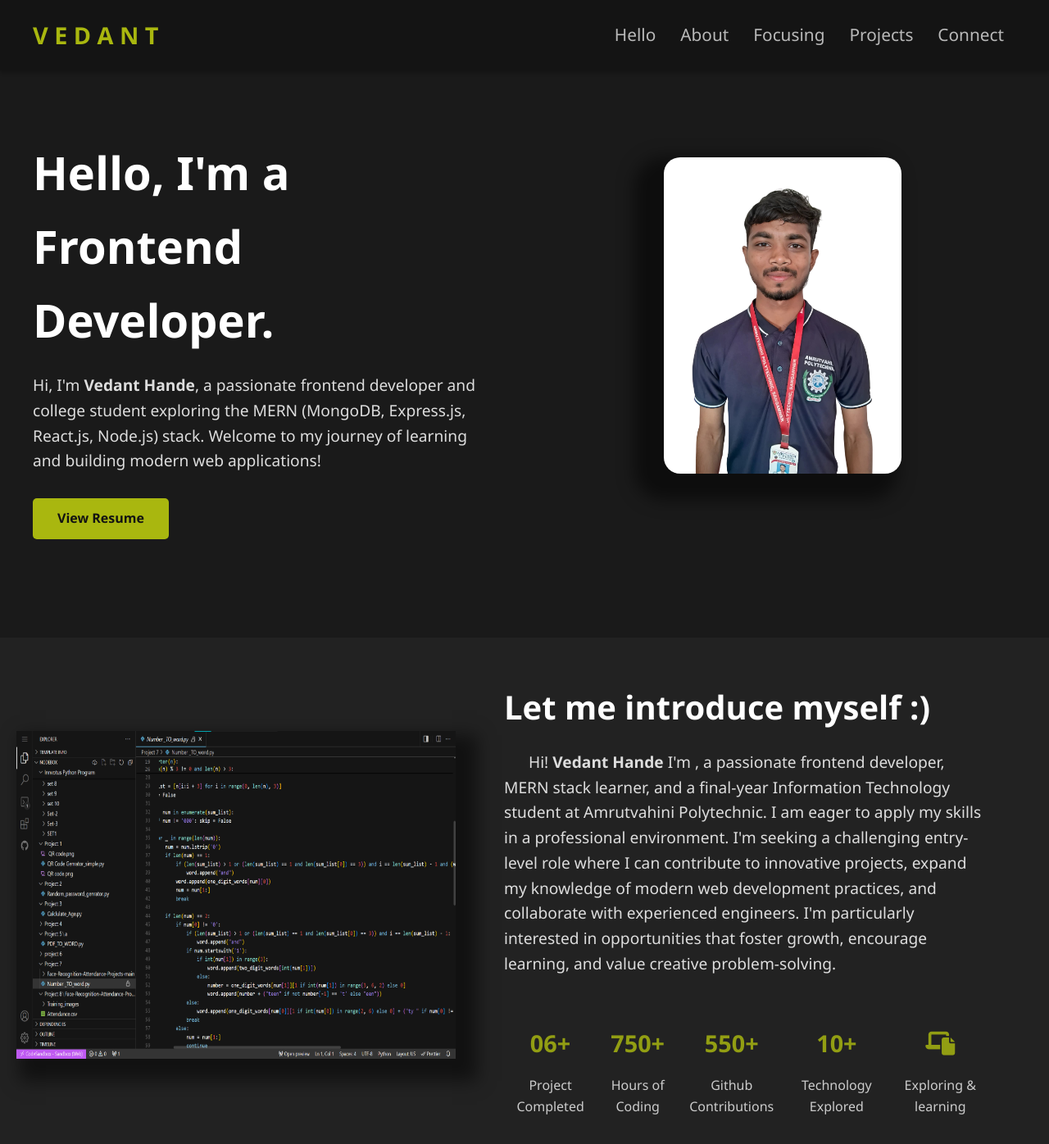
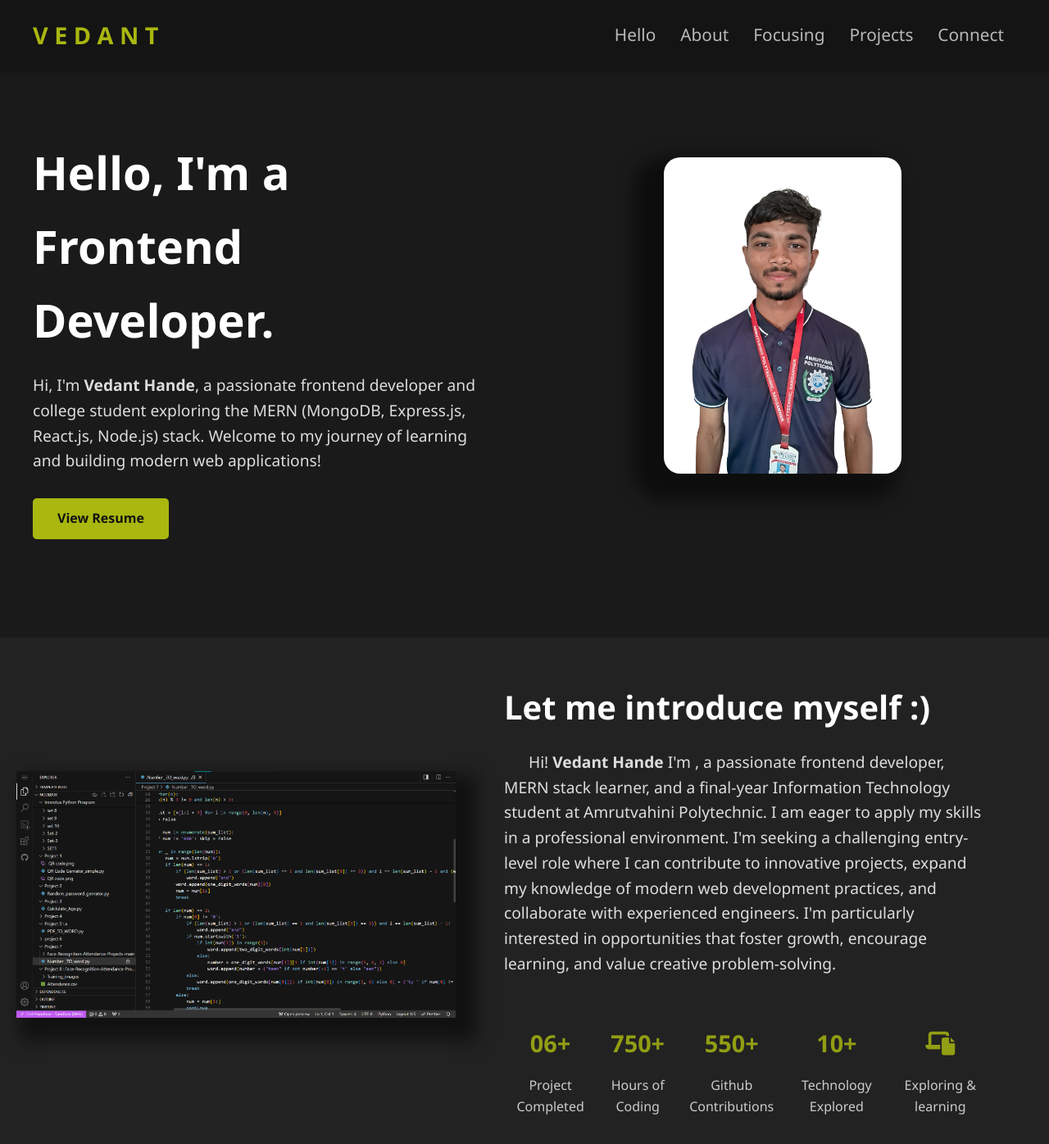
Before and after one commit to Vedant-Hande/Ved-s-Portfolio, a plain HTML site: page index.html in a window 1280 px wide. Shown: the top 1396 px of the page at 82% size. Drawn offline with Linux system fonts and the light colour scheme.

Commit message:
changing the hight of img remeans it bydefault

```diff
--- a/style.css
+++ b/style.css
@@ -155,7 +155,7 @@ body {
 
 #about .about-image img {
   width: 90%;
-  height: 400px;
+  /* height: 400px; */
   /* margin-left: 50px; */
   /* border-radius: 20px; */
   box-shadow: 15px 16px 20px 11px rgba(0, 0, 0, 0.5);
```
